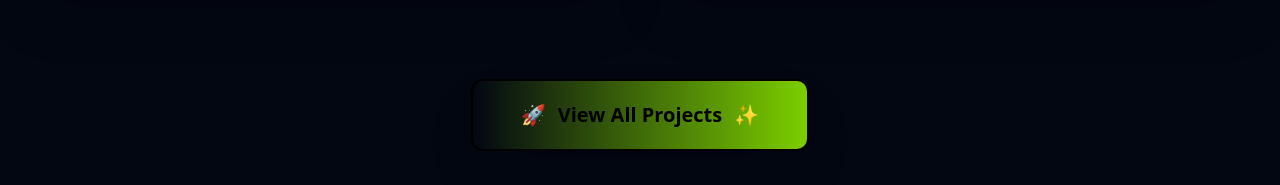
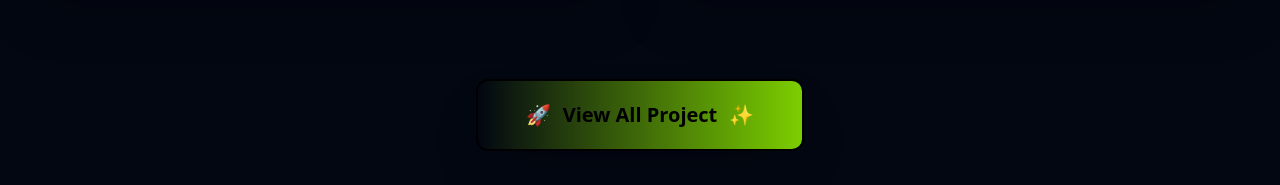
Before and after one commit to risalsalu/portfolio, a React (Vite) app: page / in a window 1280 px wide. Shown: the part 4612-4797 px from the top of the page. Built offline with nearby package versions, Linux system fonts and the light colour scheme.

Commit message:
Port-setup

```diff
--- a/src/components/Projects.jsx
+++ b/src/components/Projects.jsx
@@ -133,7 +133,7 @@ export default function Projects() {
           <button className="group relative overflow-hidden px-12 py-5 bg-gradient-to-r from-yellowgreen to-lime-500 text-black font-bold text-xl rounded-xl hover:from-lime-400 hover:to-green-400 transition-all duration-500 shadow-2xl shadow-yellowgreen/30 hover:shadow-lime-400/40 transform hover:-translate-y-1 hover:scale-105 border-2 border-yellowgreen/50 hover:border-lime-300/50">
             <span className="relative z-10 flex items-center gap-3">
               <span className="group-hover:animate-bounce">🚀</span>
-              View All Projects
+              View All Project
               <span className="group-hover:animate-spin">✨</span>
             </span>
             <span className="absolute inset-0 bg-white/20 opacity-0 group-hover:opacity-100 transition-opacity duration-500"></span>
```
